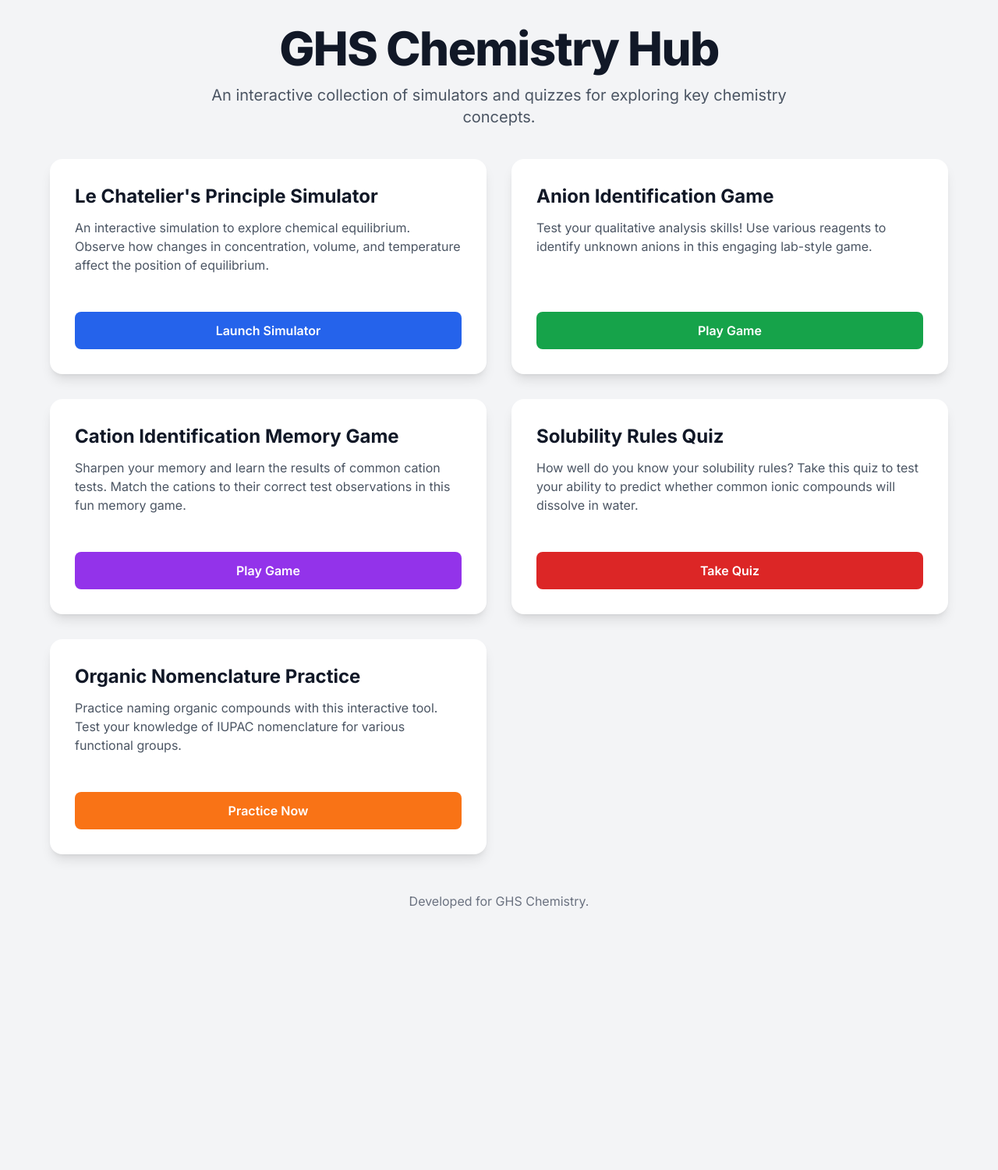
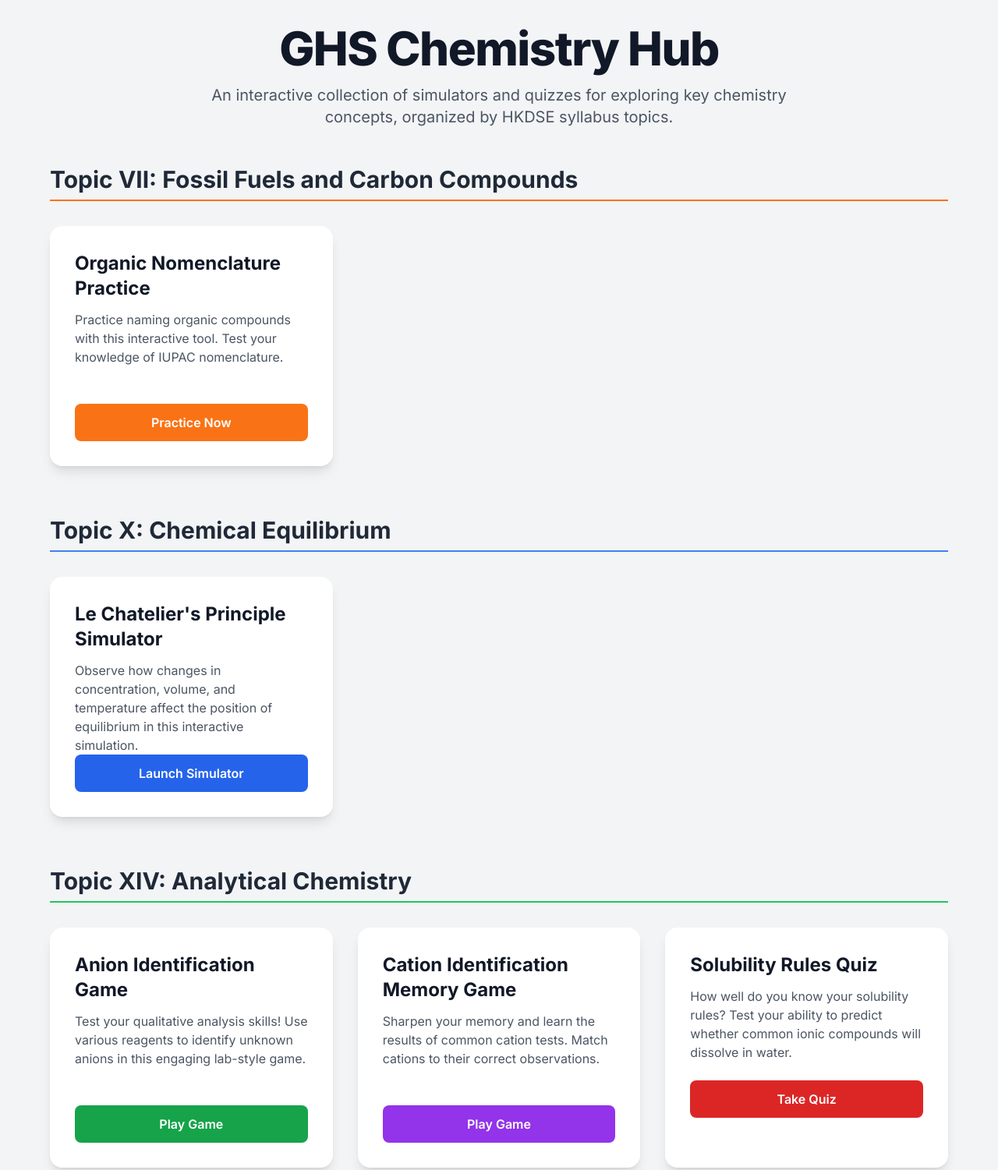
Before and after one commit to ghsci/chem, a plain HTML site: page index.html in a window 1280 px wide. Shown: the top 1501 px of the page at 78% size. Before the commit the page ends 1200 px from the top, so only its background shows below. Drawn offline with nearby package versions, Linux system fonts and the light colour scheme.

Commit message:
Add files via upload

```diff
--- a/index.html
+++ b/index.html
@@ -18,54 +18,78 @@
         body {
             font-family: 'Inter', sans-serif;
         }
-        /* Style for the background gradient animation */
-        .gradient-bg {
-            background: linear-gradient(-45deg, #ee7752, #e73c7e, #23a6d5, #23d5ab);
-            background-size: 400% 400%;
-            animation: gradient 15s ease infinite;
-        }
-        @keyframes gradient {
-            0% { background-position: 0% 50%; }
-            50% { background-position: 100% 50%; }
-            100% { background-position: 0% 50%; }
-        }
     </style>
 </head>
 <body class="bg-gray-100 text-gray-800">
 
     <!-- Main Container -->
-    <div class="min-h-screen flex flex-col items-center justify-center p-4 sm:p-6 lg:p-8">
+    <div class="min-h-screen flex flex-col items-center p-4 sm:p-6 lg:p-8">
 
         <!-- Header Section -->
-        <header class="text-center mb-10">
+        <header class="text-center mb-12">
             <h1 class="text-4xl sm:text-5xl md:text-6xl font-extrabold text-gray-900 tracking-tight">
                 GHS Chemistry Hub
             </h1>
             <p class="mt-4 text-lg sm:text-xl text-gray-600 max-w-3xl mx-auto">
-                An interactive collection of simulators and quizzes for exploring key chemistry concepts.
+                An interactive collection of simulators and quizzes for exploring key chemistry concepts, organized by HKDSE syllabus topics.
             </p>
         </header>
 
-        <!-- Grid for the links -->
-        <div class="w-full max-w-6xl grid grid-cols-1 md:grid-cols-2 lg:grid-cols-2 gap-8">
+        <!-- Main content area with topic sections -->
+        <main class="w-full max-w-6xl space-y-16">
 
+            <!-- Topic: Fossil Fuels and Carbon Compounds -->
+            <section>
+                <h2 class="text-3xl font-bold text-gray-800 border-b-2 border-orange-500 pb-2 mb-8">
+                    Topic VII: Fossil Fuels and Carbon Compounds
+                </h2>
+                <div class="grid grid-cols-1 md:grid-cols-2 lg:grid-cols-3 gap-8">
+                    <!-- Card 5: Organic Nomenclature Practice -->
+                    <div class="bg-white rounded-2xl shadow-lg overflow-hidden transform hover:scale-105 transition-transform duration-300 ease-in-out">
+                        <div class="p-8">
+                            <h3 class="text-2xl font-bold text-gray-900 mb-3">Organic Nomenclature Practice</h3>
+                            <p class="text-gray-600 mb-6 h-24">
+                                Practice naming organic compounds with this interactive tool. Test your knowledge of IUPAC nomenclature.
+                            </p>
+                            <a href="https://organic-nomenclature-practice.streamlit.app/" target="_blank" rel="noopener noreferrer" class="inline-block w-full text-center bg-orange-500 text-white font-semibold py-3 px-6 rounded-lg hover:bg-orange-600 transition-colors duration-300">
+                                Practice Now
+                            </a>
+                        </div>
+                    </div>
+                </div>
+            </section>
+
+            <!-- Topic: Chemical Equilibrium -->
+            <section>
+                <h2 class="text-3xl font-bold text-gray-800 border-b-2 border-blue-500 pb-2 mb-8">
+                    Topic X: Chemical Equilibrium
+                </h2>
+                <div class="grid grid-cols-1 md:grid-cols-2 lg:grid-cols-3 gap-8">
                     <!-- Card 1: Le Chatelier's Principle Simulator -->
                     <div class="bg-white rounded-2xl shadow-lg overflow-hidden transform hover:scale-105 transition-transform duration-300 ease-in-out">
                         <div class="p-8">
-                    <h2 class="text-2xl font-bold text-gray-900 mb-3">Le Chatelier's Principle Simulator</h2>
+                            <h3 class="text-2xl font-bold text-gray-900 mb-3">Le Chatelier's Principle Simulator</h3>
                             <p class="text-gray-600 mb-6 h-24">
-                        An interactive simulation to explore chemical equilibrium. Observe how changes in concentration, volume, and temperature affect the position of equilibrium.
+                                Observe how changes in concentration, volume, and temperature affect the position of equilibrium in this interactive simulation.
                             </p>
                             <a href="./LCP_simulator.html" class="inline-block w-full text-center bg-blue-600 text-white font-semibold py-3 px-6 rounded-lg hover:bg-blue-700 transition-colors duration-300">
                                 Launch Simulator
                             </a>
                         </div>
                     </div>
+                </div>
+            </section>
 
+            <!-- Topic: Analytical Chemistry -->
+            <section>
+                <h2 class="text-3xl font-bold text-gray-800 border-b-2 border-green-500 pb-2 mb-8">
+                    Topic XIV: Analytical Chemistry
+                </h2>
+                <div class="grid grid-cols-1 md:grid-cols-2 lg:grid-cols-3 gap-8">
                     <!-- Card 2: Anion Identification Game -->
                     <div class="bg-white rounded-2xl shadow-lg overflow-hidden transform hover:scale-105 transition-transform duration-300 ease-in-out">
                         <div class="p-8">
-                    <h2 class="text-2xl font-bold text-gray-900 mb-3">Anion Identification Game</h2>
+                            <h3 class="text-2xl font-bold text-gray-900 mb-3">Anion Identification Game</h3>
                             <p class="text-gray-600 mb-6 h-24">
                                 Test your qualitative analysis skills! Use various reagents to identify unknown anions in this engaging lab-style game.
                             </p>
@@ -74,50 +98,37 @@
                             </a>
                         </div>
                     </div>
-
                     <!-- Card 3: Cation Identification Memory Game -->
                     <div class="bg-white rounded-2xl shadow-lg overflow-hidden transform hover:scale-105 transition-transform duration-300 ease-in-out">
                         <div class="p-8">
-                    <h2 class="text-2xl font-bold text-gray-900 mb-3">Cation Identification Memory Game</h2>
+                            <h3 class="text-2xl font-bold text-gray-900 mb-3">Cation Identification Memory Game</h3>
                             <p class="text-gray-600 mb-6 h-24">
-                        Sharpen your memory and learn the results of common cation tests. Match the cations to their correct test observations in this fun memory game.
+                                Sharpen your memory and learn the results of common cation tests. Match cations to their correct observations.
                             </p>
                             <a href="./QA_cations.html" class="inline-block w-full text-center bg-purple-600 text-white font-semibold py-3 px-6 rounded-lg hover:bg-purple-700 transition-colors duration-300">
                                 Play Game
                             </a>
                         </div>
                     </div>
-
                     <!-- Card 4: Solubility Rules Quiz -->
                     <div class="bg-white rounded-2xl shadow-lg overflow-hidden transform hover:scale-105 transition-transform duration-300 ease-in-out">
                         <div class="p-8">
-                    <h2 class="text-2xl font-bold text-gray-900 mb-3">Solubility Rules Quiz</h2>
+                            <h3 class="text-2xl font-bold text-gray-900 mb-3">Solubility Rules Quiz</h3>
                             <p class="text-gray-600 mb-6 h-24">
-                        How well do you know your solubility rules? Take this quiz to test your ability to predict whether common ionic compounds will dissolve in water.
+                                How well do you know your solubility rules? Test your ability to predict whether common ionic compounds will dissolve in water.
                             </p>
                             <a href="./solubility.html" class="inline-block w-full text-center bg-red-600 text-white font-semibold py-3 px-6 rounded-lg hover:bg-red-700 transition-colors duration-300">
                                 Take Quiz
                             </a>
                         </div>
                     </div>
+                </div>
+            </section>
 
-            <!-- Card 5: Organic Nomenclature Practice -->
-            <div class="bg-white rounded-2xl shadow-lg overflow-hidden transform hover:scale-105 transition-transform duration-300 ease-in-out">
-                <div class="p-8">
-                    <h2 class="text-2xl font-bold text-gray-900 mb-3">Organic Nomenclature Practice</h2>
-                    <p class="text-gray-600 mb-6 h-24">
-                        Practice naming organic compounds with this interactive tool. Test your knowledge of IUPAC nomenclature for various functional groups.
-                    </p>
-                    <a href="https://organic-nomenclature-practice.streamlit.app/" target="_blank" rel="noopener noreferrer" class="inline-block w-full text-center bg-orange-500 text-white font-semibold py-3 px-6 rounded-lg hover:bg-orange-600 transition-colors duration-300">
-                        Practice Now
-                    </a>
-                </div>
-            </div>
-
-        </div>
+        </main>
 
         <!-- Footer -->
-        <footer class="text-center mt-12">
+        <footer class="text-center mt-16">
             <p class="text-gray-500">Developed for GHS Chemistry.</p>
         </footer>
 
```
Lines whose indentation alone changed are shown as unchanged.
